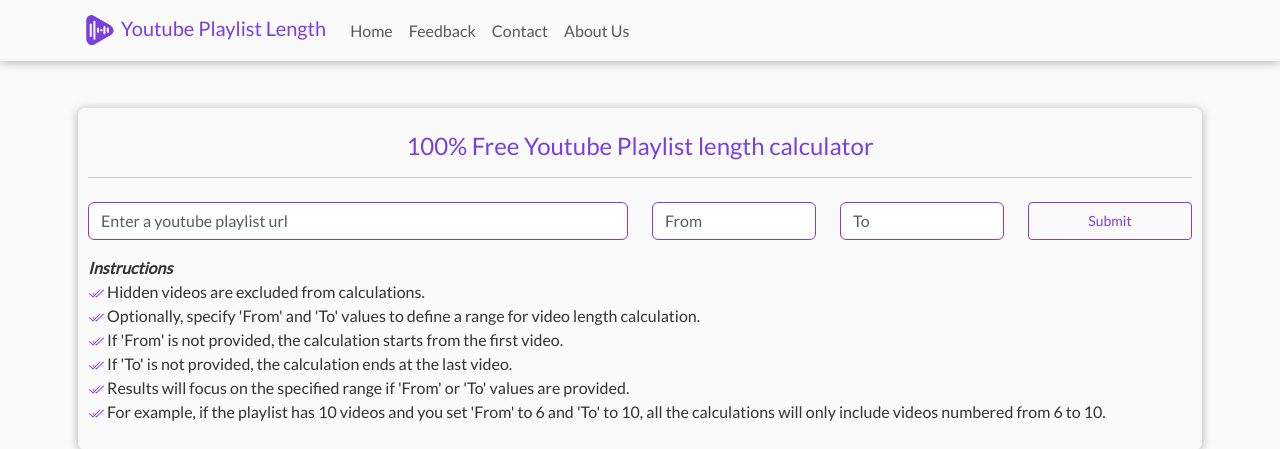
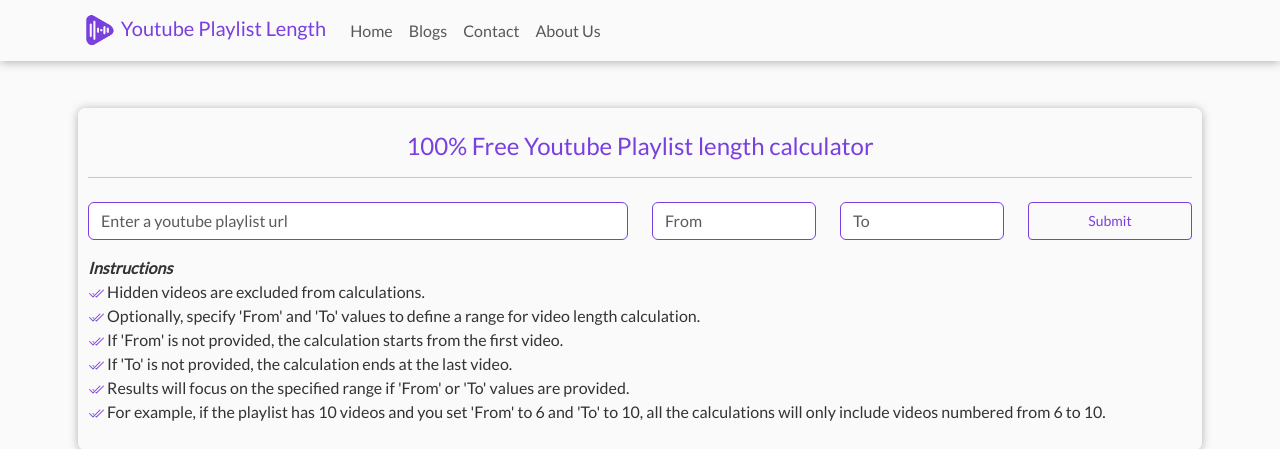
Before and after one commit to rizvinewed/youtube-playlist, a Django app: page / in a window 1280 px wide. Shown: the top 449 px of the page. Run offline with Django 4.2, Linux system fonts and the light colour scheme.

Commit message:
blogs linked add

```diff
--- a/playlist/templates/playlist/base.html
+++ b/playlist/templates/playlist/base.html
@@ -75,9 +75,11 @@
           <div class="collapse navbar-collapse" id="navbarSupportedContent">
             <div class="navbar-nav me-auto mb-2 mb-lg-0">
               <a class="nav-item nav-link" href="{% url 'home' %}">Home</a>
-                <a class="nav-item nav-link" href="https://forms.gle/sygUWTWFZnxht4vF9" target="_blank">Feedback</a>
-                <a class="nav-item nav-link" href="https://forms.gle/V4XMrNSABHzLPeMa6" target="_blank">Contact</a>
-                <a class="nav-item nav-link" href="{% url 'about_us' %}">About Us</a>
+                <!--   <a class="nav-item nav-link" href="https://forms.gle/sygUWTWFZnxht4vF9" target="_blank">Feedback</a> -->
+              <a class="nav-item nav-link" href="{% url 'blogs' %}">Blogs</a>
+              <a class="nav-item nav-link" href="https://forms.gle/V4XMrNSABHzLPeMa6" target="_blank">Contact</a>
+
+              <a class="nav-item nav-link" href="{% url 'about_us' %}">About Us</a>
             </div>
 
 
```
